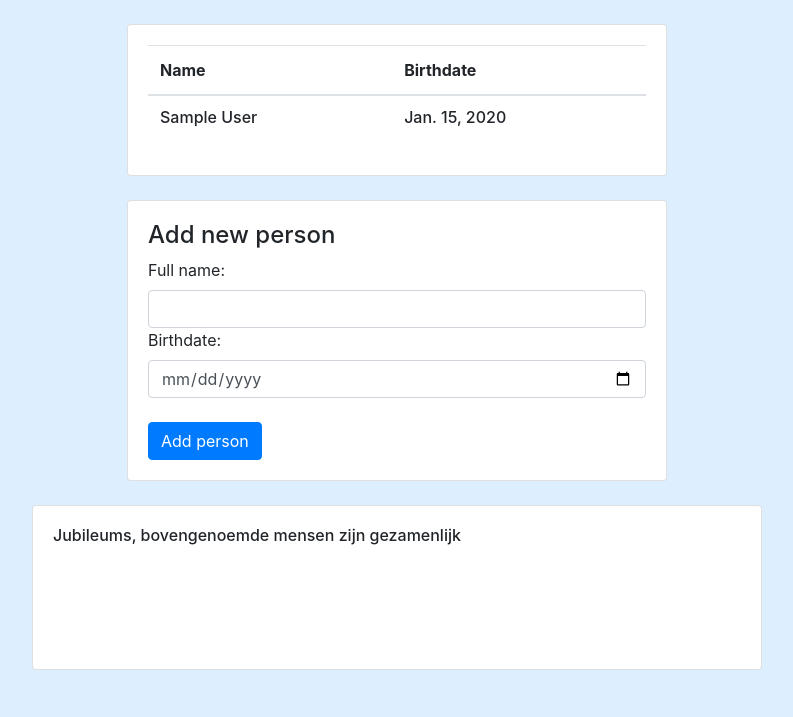
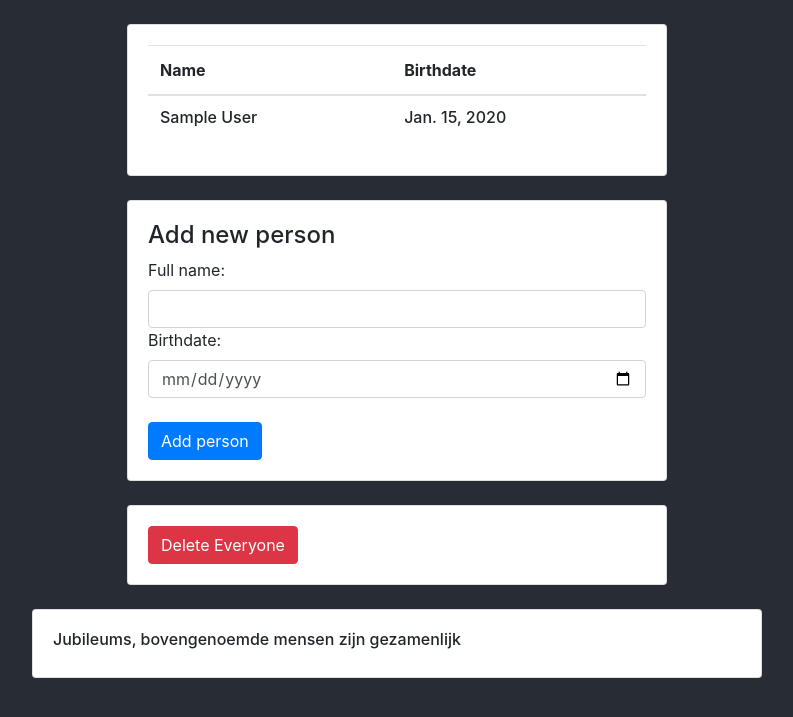
Before and after one commit to kasparpollet/educom, a Django app: page / in a window 1280 px wide. Shown: the top 717 px of the page, without its empty margins (243-1036 px from the left). Run offline with Django 4.2, Linux system fonts and the light colour scheme; tables that the repository leaves empty hold one stand-in row (values such as "Sample post"); parts of the project's set-up code (start-up, migrations or seed data) failed here and were passed over.

Commit message:
delete everyone button

```diff
--- a/core/urls.py
+++ b/core/urls.py
@@ -1,6 +1,7 @@
-from core.views import index
+from core.views import index, delete_everyone
 from django.urls import path
 
 urlpatterns = [
     path('', index, name='index'),
+    path('delete', delete_everyone, name='delete_everyone'),
 ]
--- a/core/views.py
+++ b/core/views.py
@@ -24,3 +24,8 @@ def index(request):
 
     html_template = loader.get_template('index.html')
     return HttpResponse(html_template.render(context, request))
+
+
+def delete_everyone(request):
+    Person.objects.all().delete()
+    return redirect('index')
--- a/educom/templates/base.html
+++ b/educom/templates/base.html
@@ -14,7 +14,7 @@
     {% block stylesheets %}{% endblock stylesheets %}
 
 </head>
-<body style="background-color: #DEF">
+<body style="background-color: #282C34">
     {% csrf_token %}
     {% block content %}{% endblock content %}
 
--- a/educom/templates/index.html
+++ b/educom/templates/index.html
@@ -61,15 +61,29 @@
         </div>
 
         <div class="row justify-content-center mt-4">
+            <div class="col-md-6 col-xl-6">
+                <div class="card order-card">
+                    <div class="card-body text-black">
+                        <form action="{% url 'delete_everyone' %}">
+                            <input class="btn btn-danger" type="submit" value="Delete Everyone" />
+                        </form>
+                    </div>
+                </div>
+            </div>
+        </div>
+
+        <div class="row justify-content-center mt-4">
             <div class="col-md-8 col-xl-8">
                 <div class="card order-card">
                     <div class="card-body text-black">
                         <h6 class="">Jubileums, bovengenoemde mensen zijn gezamenlijk</h6>
                         {% for jubileum_year, entry in jubileums.items %}
-                            {% for jubileum in entry %}
-                                <div style='font-size:0.9rem'>{{jubileum}}</div>
-                            {% endfor %}
-                            <br/>
+                            {% if entry %}
+                                {% for jubileum in entry %}
+                                    <div style='font-size:0.8rem'>{{jubileum}}</div>
+                                {% endfor %}
+                                <br/>
+                            {% endif %}
                         {% endfor %}
                     </div>
                 </div>
```
